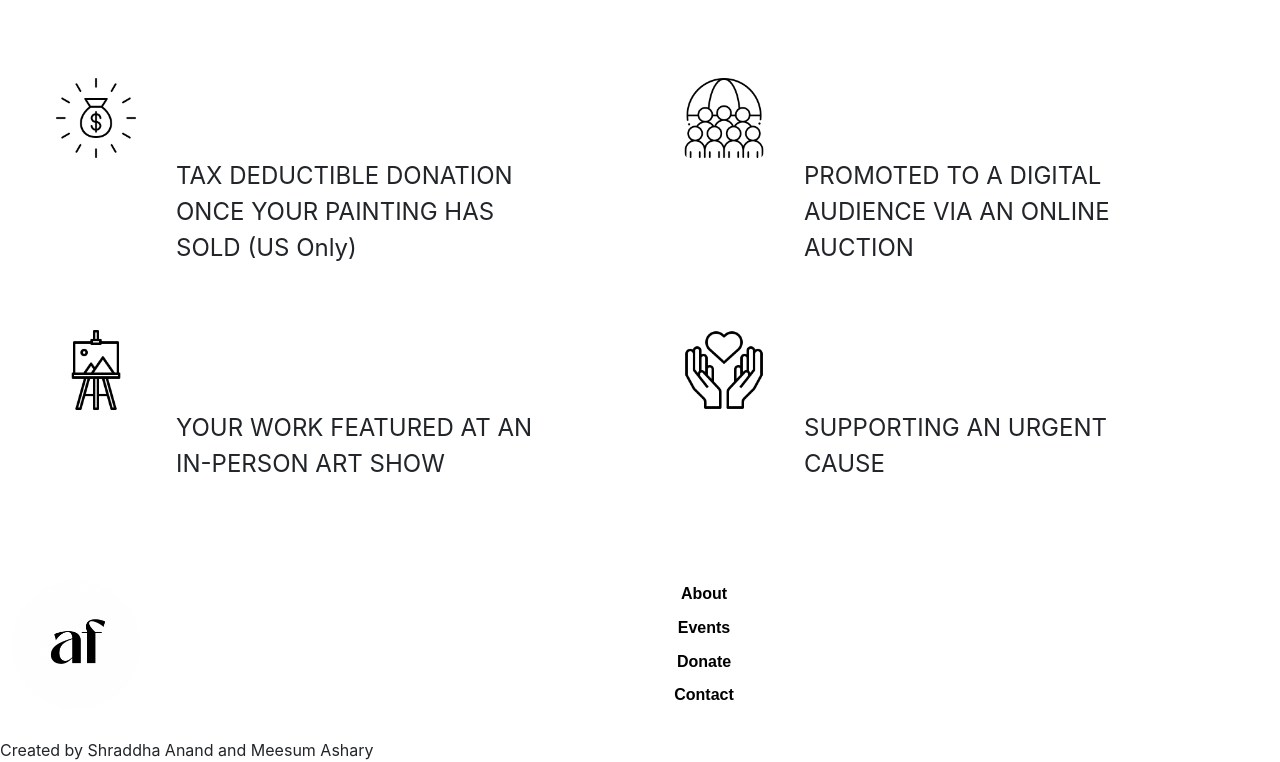
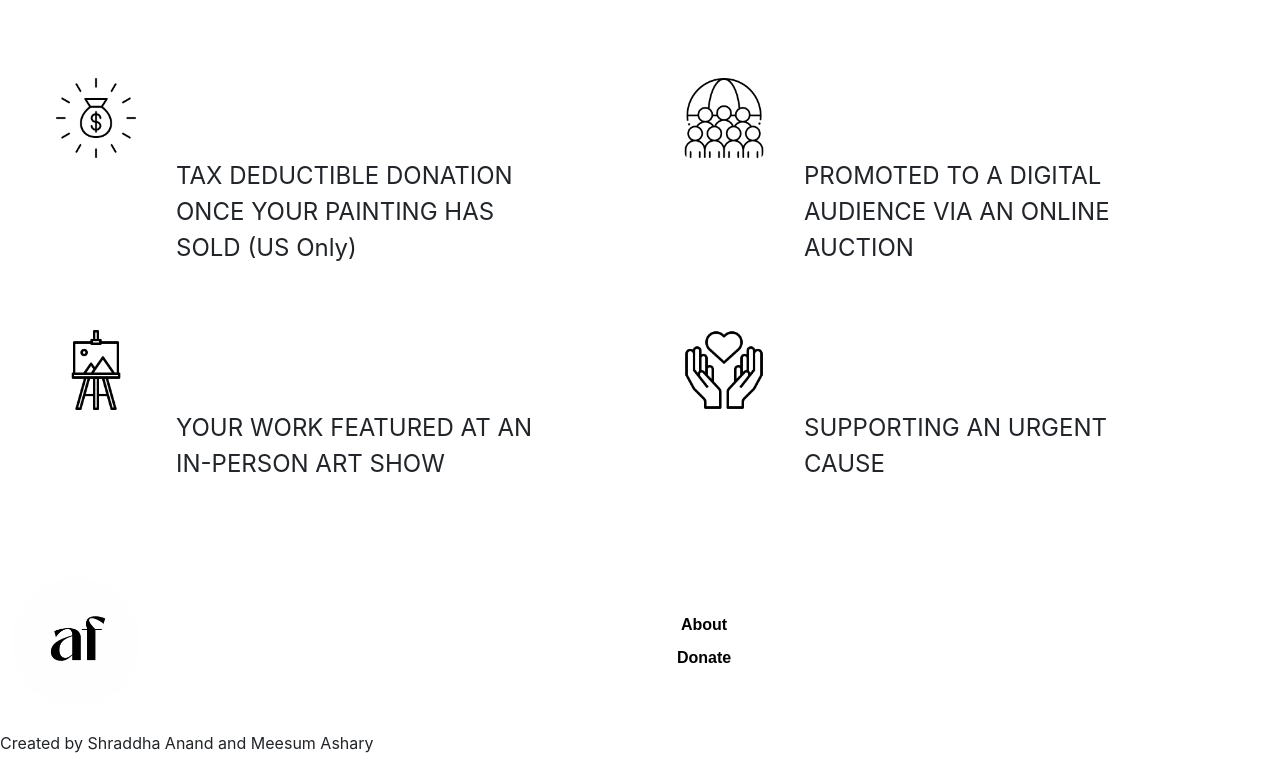
Before and after one commit to Ashary-Akhuwat-Foundation/aaf-frontend-repo, a React (Create React App) app: page /artist-landing-page in a window 1280 px wide. Shown: the part 1108-1870 px from the top of the page. Built offline with nearby package versions, Linux system fonts and the light colour scheme.

Commit message:
fix footer links

```diff
--- a/src/Components/Footer.js
+++ b/src/Components/Footer.js
@@ -42,17 +42,20 @@ function Footer(props) {
 						About
 					</a>
 
-					<a href='#' id='events' onClick={handleClick}>
+					{/* <a href='#' id='events' onClick={handleClick}>
 						Events
-					</a>
+					</a> */}
 
-					<a href='#' id='donate' onClick={handleClick}>
+					<a
+						href='https://akhuwatusa-bloom.kindful.com/?campaign=1220055'
+						id='donate'
+						target='blank'>
 						Donate
 					</a>
 
-					<a href='#' id='contact' onClick={handleClick}>
+					{/* <a href='#' id='contact' onClick={handleClick}>
 						Contact
-					</a>
+					</a> */}
 				</div>
 			</div>
 			<div className='text-sm-right p-0 created-by'>
```
